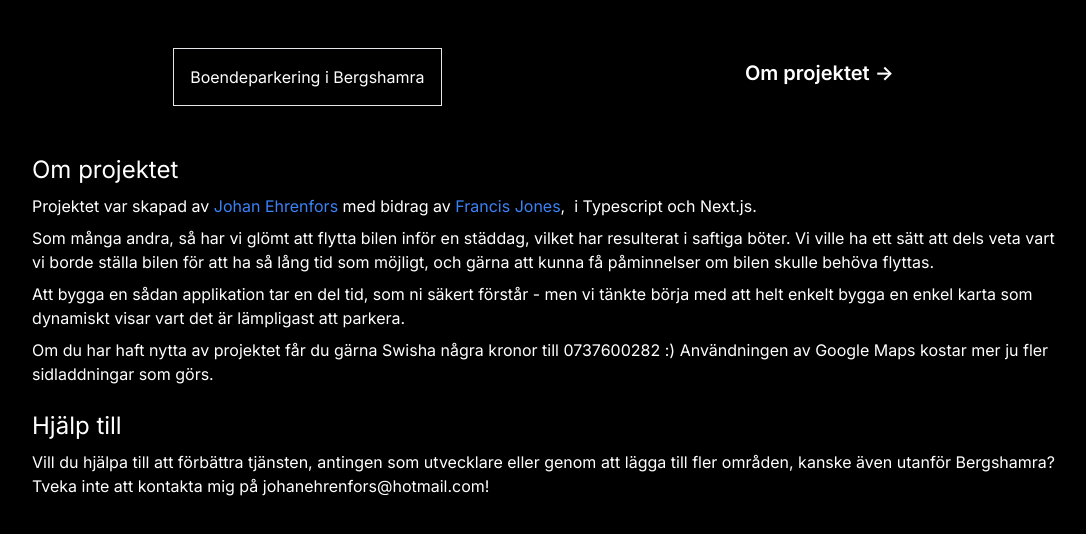
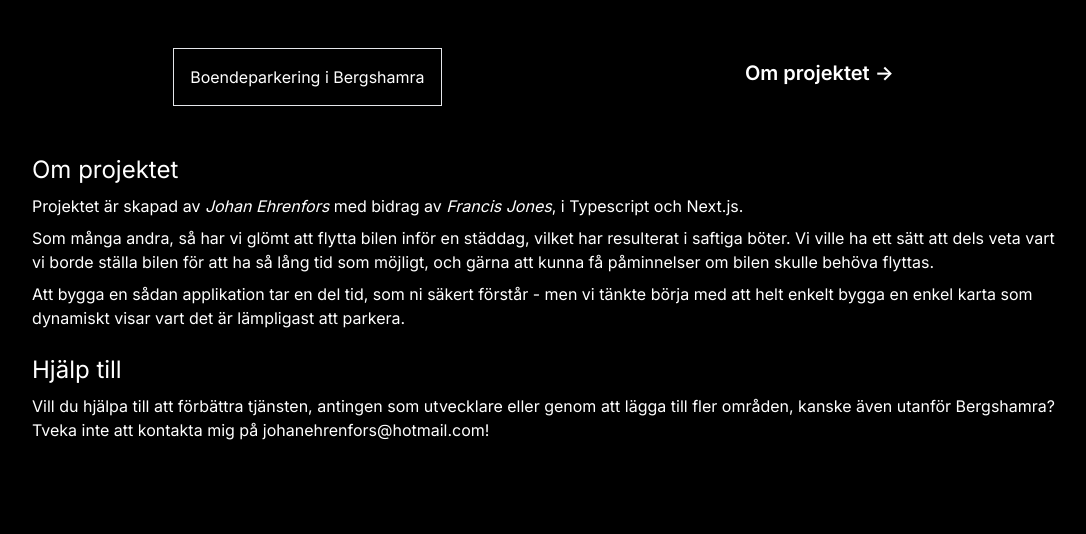
Before and after one commit to johanehr/parking-reminder-frontend, a Next.js app: page /about in a window 1280 px wide. Shown: the top 534 px of the page, without its empty margins (96-1182 px from the left). Built offline with nearby package versions, Linux system fonts and the light colour scheme.

Commit message:
updates to contributions

```diff
--- a/src/app/about/page.tsx
+++ b/src/app/about/page.tsx
@@ -12,24 +12,23 @@ export default function About() {
         </h1>
 
         <p className="mt-2">
-          Projektet var skapad av   <a
-            className="lg:pointer-events-auto pointer-events-none text-blue-500 hover:underline"
+          Projektet är skapad av   <a
+            className="lg:pointer-events-auto pointer-events-none italic hover:underline"
             href="https://www.johanehrenfors.se"
             target="_blank"
             rel="author"
           >
-            Johan Ehrenfors
+            Johan Ehrenfors&nbsp;
           </a>
-          &nbsp;med bidrag av&nbsp;
+         med bidrag av&nbsp;
           <a
-            className="lg:pointer-events-auto pointer-events-none text-blue-500 hover:underline"
+            className="lg:pointer-events-auto pointer-events-none italic hover:underline"
             href="https://www.fullstackfrancis.com"
             target="_blank"
             rel="author"
           >
              Francis Jones
-          </a>
-          ,&nbsp; i Typescript och Next.js.
+          </a>, i Typescript och Next.js.
 
         </p>
 
@@ -42,11 +41,6 @@ export default function About() {
         <p className="mt-2">
           Att bygga en sådan applikation tar en del tid, som ni säkert förstår - men vi tänkte börja
           med att helt enkelt bygga en enkel karta som dynamiskt visar vart det är lämpligast att parkera.
-        </p>
-
-        <p className="mt-2">
-          Om du har haft nytta av projektet får du gärna Swisha några kronor till 0737600282 :)
-          Användningen av Google Maps kostar mer ju fler sidladdningar som görs.
         </p>
 
         <h1 className="text-2xl mt-6">
```
